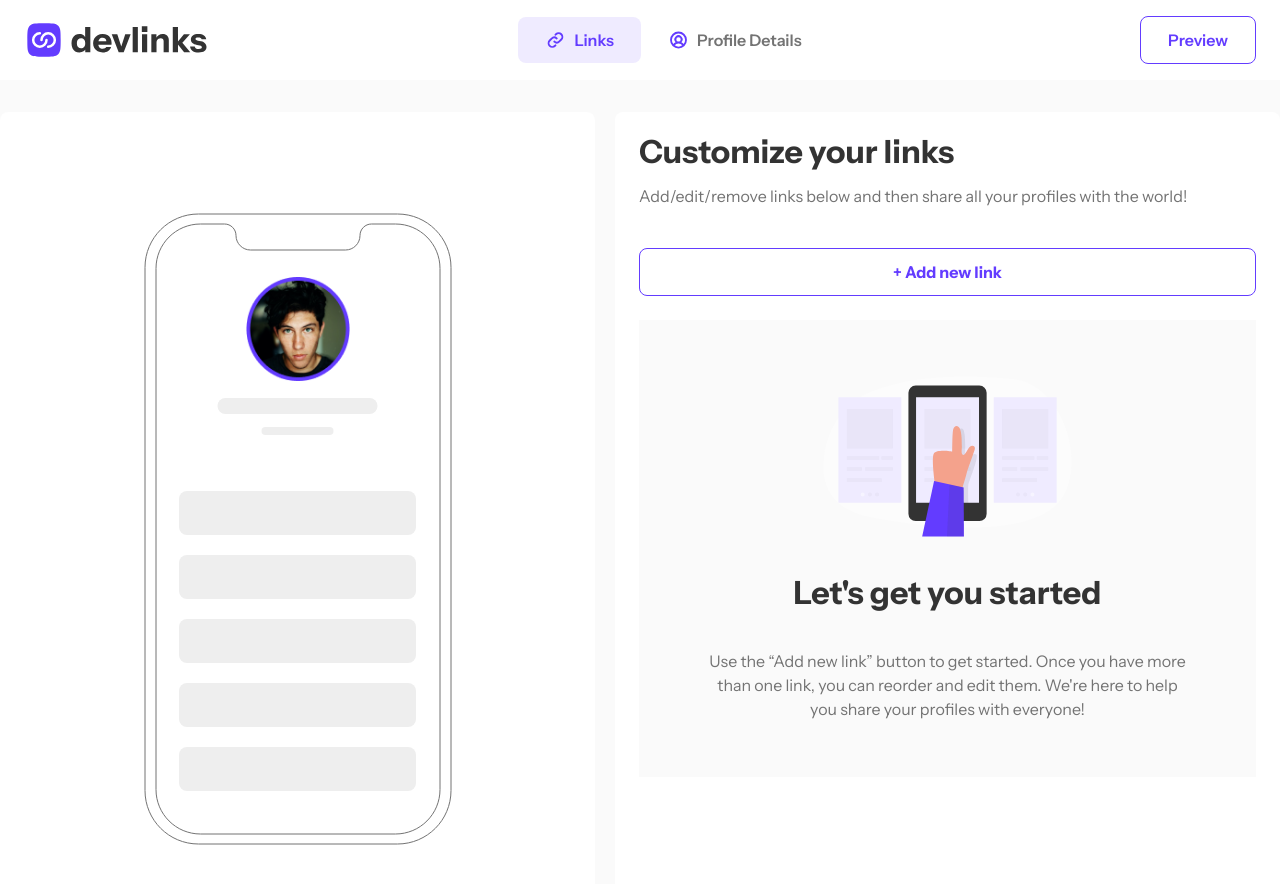
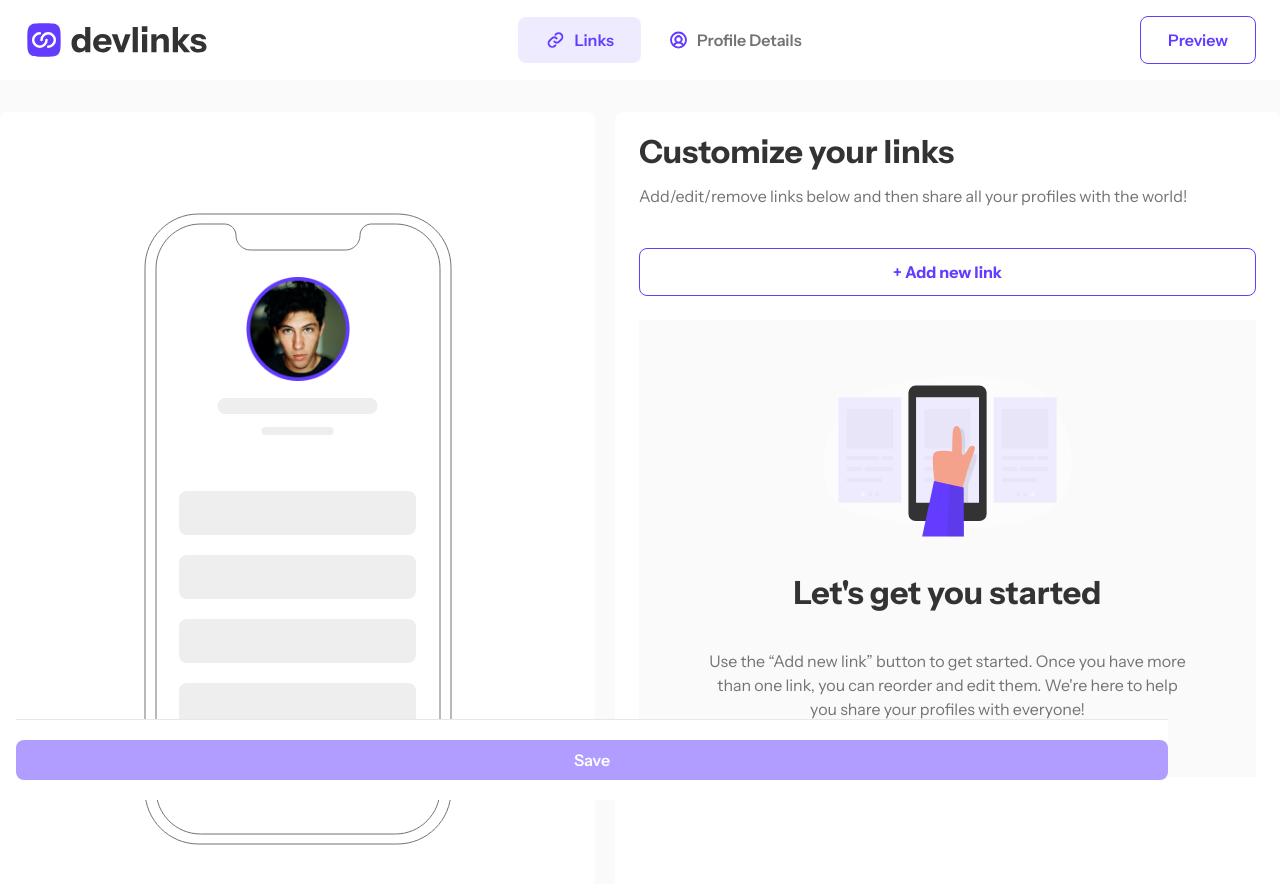
Before and after one commit to lomsadze123/fullstack-link-sharing-app, a React (Vite) app in the folder client/: page /addLinks in a window 1280 px wide. Shown: the top 884 px of the page. Built offline with nearby package versions, Linux system fonts and the light colour scheme.

Commit message:
add save button

```diff
--- a/client/src/components/addLinks/AddLink.tsx
+++ b/client/src/components/addLinks/AddLink.tsx
@@ -17,6 +17,9 @@ const AddLink = ({ number, forFilter }: Types) => {
   const [click, setClick] = useState(false);
   const [active, setActive] = useState(0);
   const findImage = platform.find((item) => item.name === choose[number - 1]);
+
+  console.log(platform);
+  console.log(choose);
 
   const handleRemove = () => {
     setNumber((prevNum) =>
@@ -68,7 +71,10 @@ const AddLink = ({ number, forFilter }: Types) => {
             className="w-full flex items-center justify-between bg-white p-3 mt-1 text-darkGray rounded-lg border-[1px] border-greyLight"
           >
             <div className="flex items-center gap-2">
-              <img src={findImage?.icon} alt="github icon" />
+              <img
+                src={findImage?.icon}
+                alt={`${findImage?.name ?? "Github"} icon`}
+              />
               <h4>{choose[number - 1]}</h4>
             </div>
             <img src={arrowDown} alt="arrow down" />
--- a/client/src/components/addLinks/Adder.tsx
+++ b/client/src/components/addLinks/Adder.tsx
@@ -1,4 +1,5 @@
 import { useLinkContext } from "../../context/LinkContext";
+import SaveButton from "../saveButton/SaveButton";
 import AddLink from "./AddLink";
 import Empty from "./EmptyPage";
 
@@ -13,13 +14,14 @@ const Adder = () => {
 
   return (
     <div className="bg-white rounded-lg p-6 lg:w-[665px]">
+      <div className="mb-16">
         <div>
           <h2 className="text-blackMedium text-2xl font-bold md:text-[32px]">
             Customize your links
           </h2>
           <p className="text-blackLight mt-3 mb-8 md:mt-4 md:mb-10">
-          Add/edit/remove links below and then share all your profiles with the
-          world!
+            Add/edit/remove links below and then share all your profiles with
+            the world!
           </p>
           <button
             onClick={addNewLink}
@@ -28,7 +30,6 @@ const Adder = () => {
             + Add new link
           </button>
         </div>
-
         {number.length > 0 ? (
           number.map((item, index) => {
             return <AddLink key={item} number={index + 1} forFilter={item} />;
@@ -37,6 +38,8 @@ const Adder = () => {
           <Empty />
         )}
       </div>
+      <SaveButton number={number} />
+    </div>
   );
 };
 
--- a/client/src/components/profile/ProfileDetails.tsx
+++ b/client/src/components/profile/ProfileDetails.tsx
@@ -1,9 +1,11 @@
+import SaveButton from "../saveButton/SaveButton";
 import UploadImage from "./UploadImage";
 import UserForm from "./UserForm";
 
 const ProfileDetails = () => {
   return (
     <main className="bg-white rounded-lg p-6 md:p-8 lg:w-[665px]">
+      <div className="mb-16">
         <div>
           <h2 className="text-2xl text-blackMedium font-bold md:text-[32px]">
             Profile Details
@@ -14,6 +16,8 @@ const ProfileDetails = () => {
         </div>
         <UploadImage />
         <UserForm />
+      </div>
+      <SaveButton />
     </main>
   );
 };
--- /dev/null
+++ b/client/src/components/saveButton/SaveButton.tsx
@@ -0,0 +1,15 @@
+const SaveButton = ({ number }: { number?: number[] }) => {
+  return (
+    <div className="bg-white py-5 border-t border-t-grey-500 fixed bottom-0 left-4 w-[90%]">
+      <button
+        className={`w-full py-2 rounded-lg ${
+          number?.length === 0 && "bg-opacity-50"
+        } bg-purple text-white font-semibold`}
+      >
+        Save
+      </button>
+    </div>
+  );
+};
+
+export default SaveButton;
```
Lines whose indentation alone changed are shown as unchanged.
